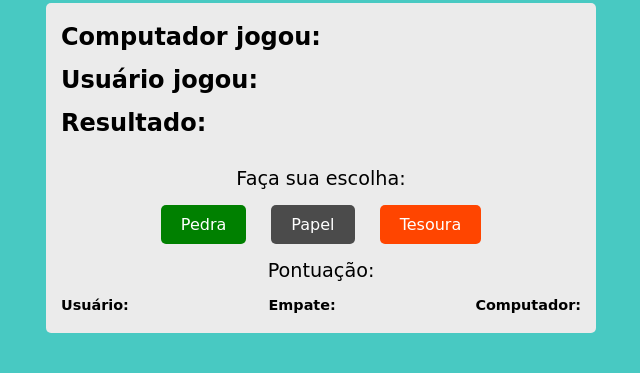
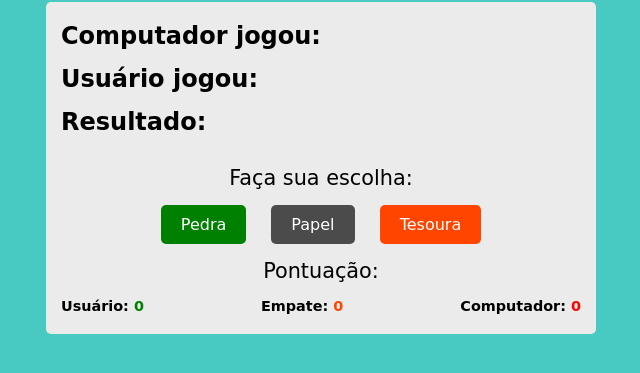
Before and after one commit to lucasrenandev/PedraPapelTesoura, a plain HTML site: page index.html in a window 1280 px wide. Shown: the part 261-634 px from the top of the page, without its empty margins (319-959 px from the left). Drawn offline with Linux system fonts and the light colour scheme.

Commit message:
Update Game

```diff
--- a/assets/css/style.css
+++ b/assets/css/style.css
@@ -46,7 +46,7 @@ h1 {
 }
 
 .containerGame h3 {
-    font-size: 1.2em;
+    font-size: 1.3em;
     font-weight: 500;
     margin: 15px 0;
 }
@@ -75,12 +75,6 @@ h1 {
     background-color: orangered;
 }
 
-.containerGame h5 {
-    margin: 15px 0;
-    font-size: 1.2em;
-    font-weight: 500;
-}
-
 .containerGame .score {
     width: 100%;
     display: flex;
@@ -100,7 +94,7 @@ h1 {
     color: orangered;
 }
 
-.containerGame .score h6 {
+.containerGame .score h5 {
     font-size: 0.9em;
     font-size: 400;
 }
--- a/assets/js/script.js
+++ b/assets/js/script.js
@@ -21,11 +21,11 @@ possibleChoice.forEach(possibleChoice => possibleChoice.addEventListener("click"
     userChoiceDisplay.textContent = userChoice
     generateComputerChoice()
     generateGameResult()
-    generateColorOfResult()
+    generateColorsForTheResult()
 }))
 
 // Gerando cores para o resultado
-function generateColorOfResult() {
+function generateColorsForTheResult() {
     if(computerChoice && resultGame === "Você perdeu !") {
         resultDisplay.style.color = "red"
     }
--- a/index.html
+++ b/index.html
@@ -27,12 +27,12 @@
             <button class="Tesoura" id="Tesoura">Tesoura</button>
         </div><!--end buttons-->
 
-        <h5>Pontuação:</h5>
+        <h3>Pontuação:</h3>
 
         <div class="score" id="score">
-            <h6>Usuário: <span class="score-user" id="score-user"></span></h6>
-            <h6>Empate: <span class="score-draw" id="score-draw"></span></h6>
-            <h6>Computador: <span class="score-computer" id="score-computer"></span></h6>
+            <h5>Usuário: <span class="score-user" id="score-user">0</span></h5>
+            <h5>Empate: <span class="score-draw" id="score-draw">0</span></h5>
+            <h5>Computador: <span class="score-computer" id="score-computer">0</span></h5>
         </div><!--end score-->
 
     </div><!--end container game-->
```
